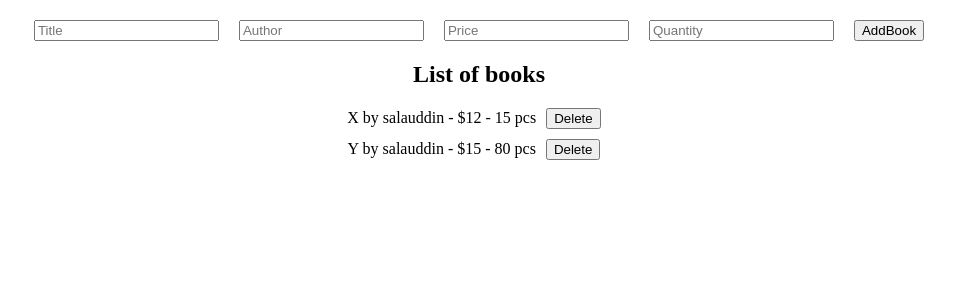
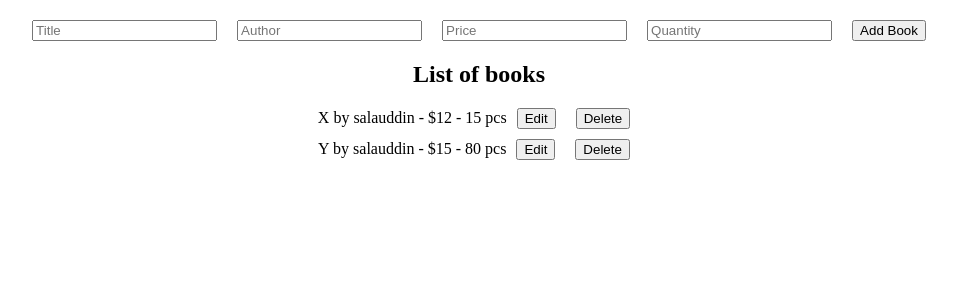
Before and after one commit to Salauddin-Ahmad/Redux-Toolkit-practice, a React (Vite) app in the folder book-crud-app/book-app/: page / in a window 1280 px wide. Shown: the top 300 px of the page, without its empty margins (161-1118 px from the left). Built offline with nearby package versions, Linux system fonts and the light colour scheme.

Commit message:
book crud done

```diff
--- a/book-crud-app/book-app/src/App.jsx
+++ b/book-crud-app/book-app/src/App.jsx
@@ -1,12 +1,26 @@
 
+import { useState } from 'react';
 import BookForm from './components/BookForm'
 import BookList from './components/BookList'
 
 function App() {
+  const [bookToEdit, setBookToEdit] = useState(null);
+
+  const handleEdit = (book) => {
+    setBookToEdit(book);
+  };
+  const handleCancelEdit = (book) => {
+    setBookToEdit(null);
+  };
+
+
   return (
     <div className='App'>
-      <BookForm />
-      <BookList />
+      <BookForm
+       bookToEdit={bookToEdit}
+       onCancel={handleCancelEdit}
+       />
+      <BookList  onHandleEdit={handleEdit}/>
     </div>
   )
 }
--- a/book-crud-app/book-app/src/components/BookForm.jsx
+++ b/book-crud-app/book-app/src/components/BookForm.jsx
@@ -1,9 +1,9 @@
 import { nanoid } from "nanoid";
-import { useState } from "react";
+import { useEffect, useState } from "react";
 import { useDispatch } from "react-redux";
-import { addBook } from "../features/bookSlice";
+import { addBook, updateBook } from "../features/bookSlice";
 
-const BookForm = () => {
+const BookForm = ({ bookToEdit, onCancel }) => {
 
     const dispatch = useDispatch();
 
@@ -14,14 +14,31 @@ const BookForm = () => {
         quantity: '',
     })
 
+    useEffect(() => {
+        if (bookToEdit) {
+            setBook(bookToEdit);
+        }
+    }, [bookToEdit])
+
     const handleChange = (event) => {
         const { name, value } = event.target;
         setBook((prevBook) => ({ ...prevBook, [name]: value }));
     }
     const handleSubmit = (event) => {
         event.preventDefault();
-        dispatch(addBook({...book, id: nanoid() }));
+       if(bookToEdit){
+        dispatch(updateBook(book))
+       } else {
+        dispatch(addBook({ ...book, id: nanoid() }));
        }
+       setBook({
+        title: '',
+        author: '',
+        price: '',
+        quantity: '',
+    });
+
+    };
 
     return (
         <div>
@@ -59,7 +76,10 @@ const BookForm = () => {
                     onChange={handleChange}
                     required
                 />
-            <button type="submit">AddBook</button>
+                <button type="submit">
+                    {bookToEdit ? "Update Book" : "Add Book"}
+                </button>
+                {bookToEdit && <button onClick={onCancel}>Cancel</button>}
             </form>
         </div>
     );
--- a/book-crud-app/book-app/src/components/BookList.jsx
+++ b/book-crud-app/book-app/src/components/BookList.jsx
@@ -1,7 +1,7 @@
 import { useDispatch, useSelector } from "react-redux";
 import { deleteBook } from "../features/bookSlice";
 
-const BookList = () => {
+const BookList = ({ onHandleEdit }) => {
     const books = useSelector((state) => state.booksR.books);
     console.log(books)
 
@@ -9,6 +9,10 @@ const BookList = () => {
 
     const handleDelete = (id) => {
         dispatch(deleteBook(id))
+    }
+
+    const handleEdit = (book) => {
+        onHandleEdit(book)
     }
 
     return (
@@ -20,11 +24,12 @@ const BookList = () => {
             {books && books.length > 0 ? (
                 <ul>
                     {books.map((book) => {
-                       return (
+                        return (
                             <li key={book.id}>
                                 {book.title} by {book.author} -
                                 ${book.price} - {book.quantity} pcs
-                                <button onClick={() => handleDelete(book.id )}>Delete</button>
+                                <button onClick={() => handleEdit(book)}>Edit</button>
+                                <button onClick={() => handleDelete(book.id)}>Delete</button>
                             </li>
                         )
                     })}
--- a/book-crud-app/book-app/src/features/bookSlice.js
+++ b/book-crud-app/book-app/src/features/bookSlice.js
@@ -16,13 +16,26 @@ const bookSlice = createSlice({
             const  id  = action.payload;
             state.books = state.books.filter((book) => book.id !== id)
         },
+        updateBook: (state, action) => {
+            const  {id, title, author, price, quantity}  = action.payload;
+            const existingBook  = state.books.find((book) => book.id === id);
+
+            if (existingBook) {
+               existingBook.title = title;
+               existingBook.author = author;
+               existingBook.price = price;
+               existingBook.quantity = quantity;
+            }
+        },
         addBook: (state, action) => {
             state.books.push(action.payload);
-        }
+        },
+
+
     }
 });
 
-export const {deleteBook, addBook} = bookSlice.actions
+export const {deleteBook, addBook, updateBook} = bookSlice.actions
 
 
 
```
Lines whose indentation alone changed are shown as unchanged.
